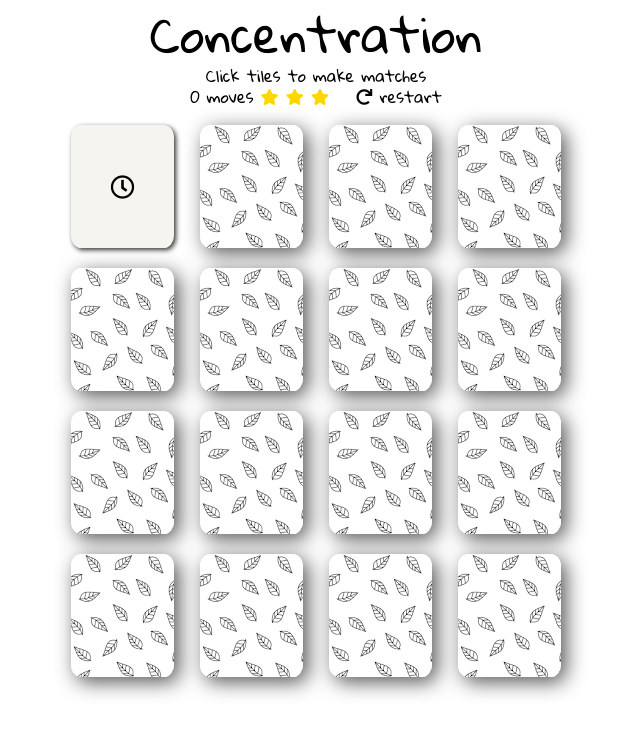
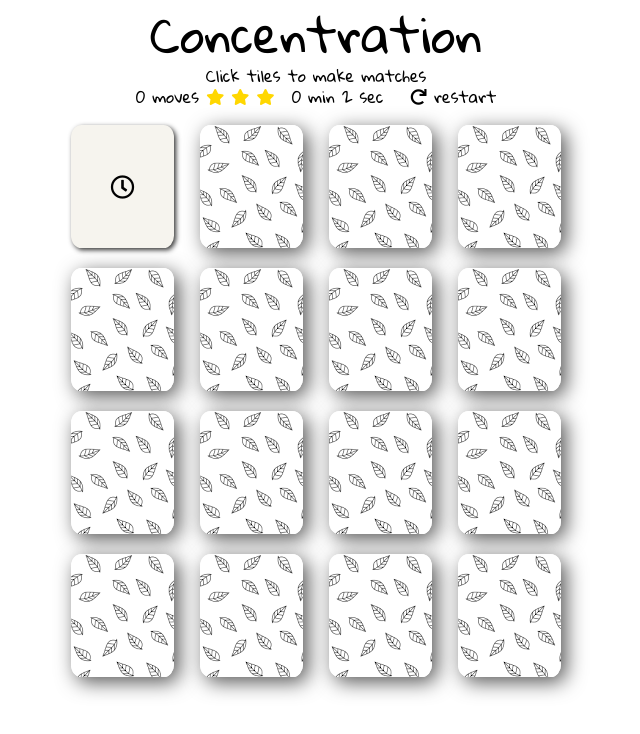
Before and after one commit to rlfuller/concentration, a plain HTML site: page index.html in a window 1280 px wide. Both pictures are taken after a click on the element 446 px from the left and 186 px from the top of the page. Shown: the whole page, without its empty margins (324-964 px from the left). Drawn offline with Linux system fonts and the light colour scheme.

Commit message:
Create very simple timer based on setInterval

```diff
--- a/css/main.css
+++ b/css/main.css
@@ -85,11 +85,14 @@ h1 {
     margin-bottom: 5px;
 }
 
-.progress, .restart, .stars {
+.progress, .restart, .stars, .time {
     display: inline-block;
 }
 .info {
     text-align: center;
+}
+.time {
+    margin-left: 10px;
 }
 
 .restart {
--- a/index.html
+++ b/index.html
@@ -18,6 +18,7 @@
             <div class="info">
                 <p class="progress">0 moves</p>
                 <p class="stars"><i class="fas fa-star"></i> <i class="fas fa-star"></i> <i class="fas fa-star"></i></p>
+                <p class="time">0 min 0 sec</p>
                 <p class="restart"><i class="fas fa-redo"></i> restart</p>
             </div>
         </div>
--- a/js/main.js
+++ b/js/main.js
@@ -18,12 +18,18 @@ matchingClasses = matchingClasses.concat(matchingClasses);
 
 let firstCard = null;
 let secondCard = null;
+let timer = null;
 
 let attempts = 0;
 let running = false;
+let timerStarted = false;
+let seconds = 0;
+let minutes = 0;
 
 let gameGrid = document.getElementById("game-grid");
 let progress = document.querySelector(".progress");
+let time = document.querySelector(".time");
+let modalTime = document.getElementById("final-time");
 let modal = document.getElementById("modal");
 
 //events setup
@@ -64,8 +70,14 @@ function clickForMatch(ev){
     return;
   }
   if (firstCard === null){
+    //start the timer if it isn't already running
+    if (timerStarted === false){
+      timer = setInterval(startTimer, 1000);
+    }
+
     firstCard = ev.currentTarget;
     showCard(firstCard);
+
   } else {
     //this is the second click of two, from here, we can check for match
     secondCard = ev.currentTarget;
@@ -140,13 +152,14 @@ function itsAMatch(firstCard, secondCard){
     });
     //set modal progress text
     modal.querySelector("#final-moves").textContent = `It took you ${attempts} moves to win`;
-    //set modal time
+    //set modal time & stop the timer
+    stopTime();
   }
 };
 
 
 function evaluateGameProgress(attempts){
-    // 2 stars
+  // 2 stars
   if (attempts > matchesAvailable + (matchesAvailable * .3)){
     document.querySelector(".stars i:nth-child(3)").className = "far fa-star";
   }
@@ -188,6 +201,7 @@ function setUpBoard(arr, gameGrid){
   resetProgressStars();
   modal.classList.remove("show");
   matches = matchesAvailable;
+  stopTime();
 
 };
 
@@ -198,22 +212,23 @@ function resetProgressStars(){
   });
 };
 
-function timer(){
-  let minutes = 0;
-  let seconds = 0;
-  let time = "";
+function startTimer(){
+  timerStarted = true;
+  seconds += 1;
+  if (seconds === 60){
+    minutes += 1;
+    seconds = 0;
+  }
+  displayTime();
+};
 
-  function addTime() {
-    seconds +=1;
-    if (seconds < 10) {
-      time = `${minutes}:0${seconds}`;
-    } else {
-      time = `${minutes}:${seconds}`;
-    }
+function displayTime(){
+  time.textContent = `${minutes} min ${seconds} sec`;
+};
 
-    if (seconds > 60){
-      seconds = 0;
-      minutes++;
-    }
-  };
+function stopTime(){
+  timerStarted = false;
+  clearInterval(timer);
+  time.textContent = "0 min 0 sec";
+  modalTime.textContent = `It took you ${minutes} minute(s) and ${seconds} seconds`;
 };
```
